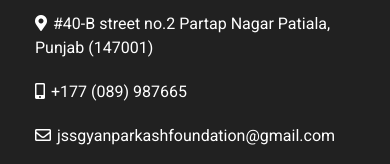
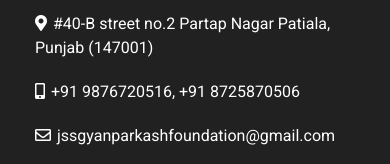
Before and after one commit to sahilkansal123/jssgyanparkash, a plain HTML site: page index.html in a window 390 px wide. Shown: the part 5121-5285 px from the top of the page. Drawn offline with nearby package versions, Linux system fonts and the light colour scheme; a script that the page names is missing.

Commit message:
phone no. change

```diff
--- a/index.html
+++ b/index.html
@@ -372,7 +372,7 @@
                     <p><h1>Address</h1></p>
                     <ul>
                         <li><i class="fas fa-map-marker-alt"></i> #40-B street no.2 Partap Nagar Patiala, Punjab (147001) </li>
-                        <li><i class="fas fa-mobile-alt"></i> +177 (089) 987665  </li>
+                        <li><i class="fas fa-mobile-alt"></i> +91 9876720516, +91 8725870506  </li>
                         <li><i class="far fa-envelope"></i> jssgyanparkashfoundation@gmail.com </li>
                     </ul>
                 </div>
```
